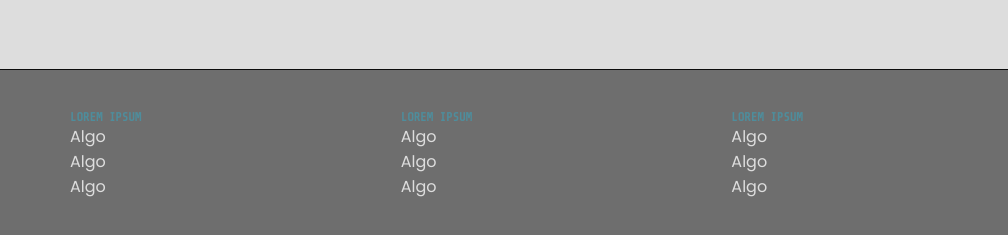
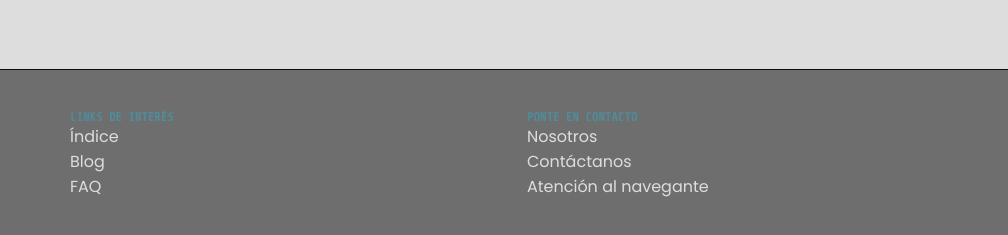
Before and after one commit to alerogcoder/proyectofinaldw, a website: page pages/contacto.html in a window 1280 px wide. Shown: the part 829-1064 px from the top of the page, 0-1008 px from the left. Drawn offline with nearby package versions, Linux system fonts and the light colour scheme.

Commit message:
arreglo footer en html

```diff
--- a/pages/contacto.html
+++ b/pages/contacto.html
@@ -63,27 +63,19 @@
         <footer>
             <section id="links">
                 <article>
-                    <div>Lorem ipsum</div>
+                    <div>Links de interés</div>
                     <ul>
-                        <li>Algo</li>
-                        <li>Algo</li>
-                        <li>Algo</li>
+                        <li><a href="/index.html">Índice</a></li>
+                        <li><a href="/">Blog</a></li>
+                        <li><a href="/">FAQ</a></li>
                     </ul>
                 </article>
                 <article>
-                    <div>Lorem ipsum</div>
+                    <div>Ponte en contacto</div>
                     <ul>
-                        <li>Algo</li>
-                        <li>Algo</li>
-                        <li>Algo</li>
-                    </ul>
-                </article>
-                <article>
-                    <div>Lorem ipsum</div>
-                    <ul>
-                        <li>Algo</li>
-                        <li>Algo</li>
-                        <li>Algo</li>
+                        <li><a href="/">Nosotros</a></li>
+                        <li><a href="/">Contáctanos</a></li>
+                        <li><a href="/">Atención al navegante</a></li>
                     </ul>
                 </article>
             </section>
```
Also changed, not shown: pages/destinos.html (+8 -16 lines), pages/nosotros.html (+8 -16 lines), pages/precios.html (+8 -16 lines).
